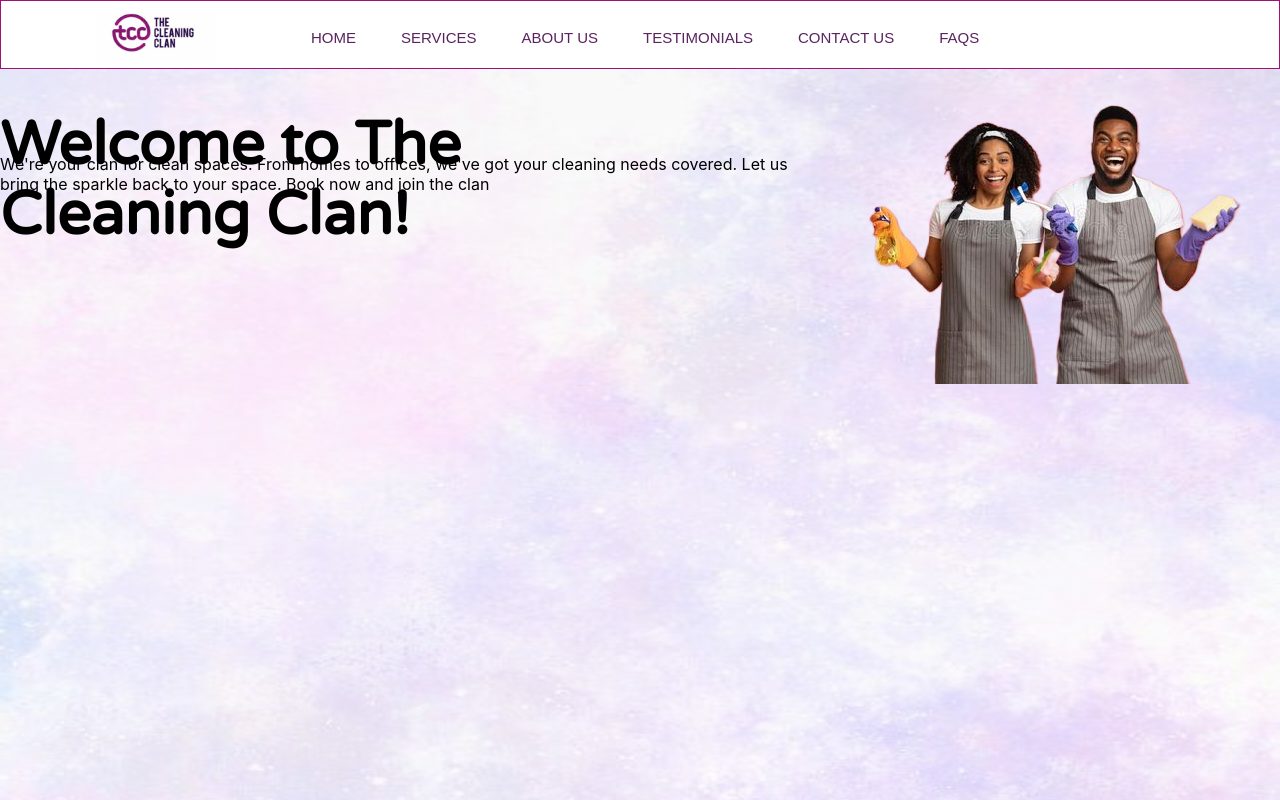
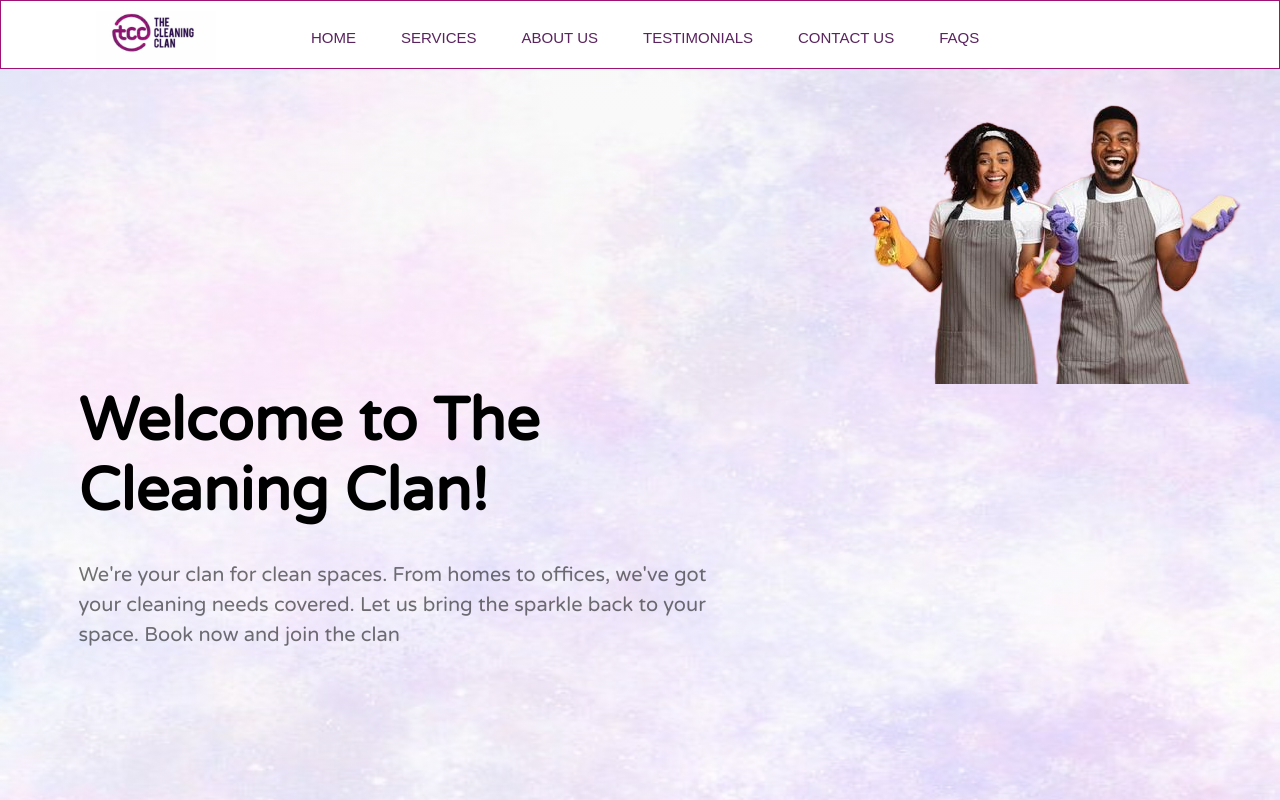
Before and after one commit to eniolaSamuel/CleaningClanProductPage, a React (Create React App) app: page / in a window 1280 px wide. Shown: the top 800 px of the page. Built offline with nearby package versions, Linux system fonts and the light colour scheme.

Commit message:
subsequent tcc commit

```diff
--- a/src/styles/HomePage.css
+++ b/src/styles/HomePage.css
@@ -10,7 +10,7 @@
 }
 
 .text-frame{
-
+    margin: auto;
 }
 
 .text-frame h1{
@@ -22,5 +22,17 @@
     letter-spacing: 0em;
     text-align: left;
     font-family: "Varela Round", sans-serif;
-    margin-bottom: 20px;
 }
+
+.text-frame p{
+    width: 650px;
+    height: 14px;
+    font-size: 20px;
+    font-weight: 400;
+    line-height: 30px;
+    letter-spacing: 0em;
+    text-align: left;
+    color: rgba(0, 0, 0, 0.55);
+    margin-top: 150px;
+    font-family: "Varela Round", sans-serif;
+}
```
